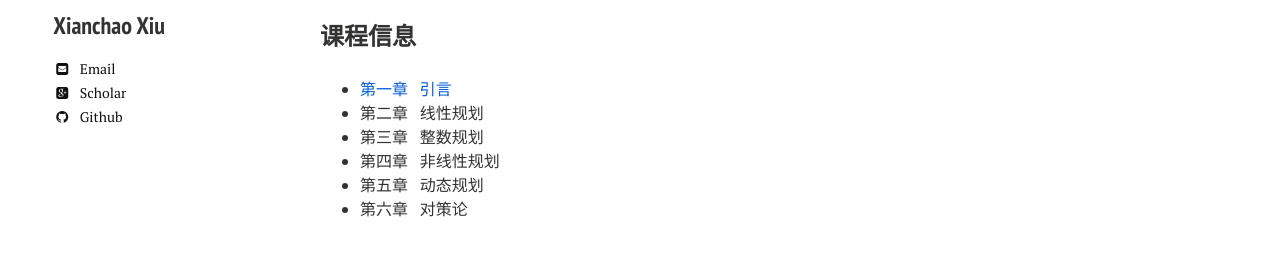
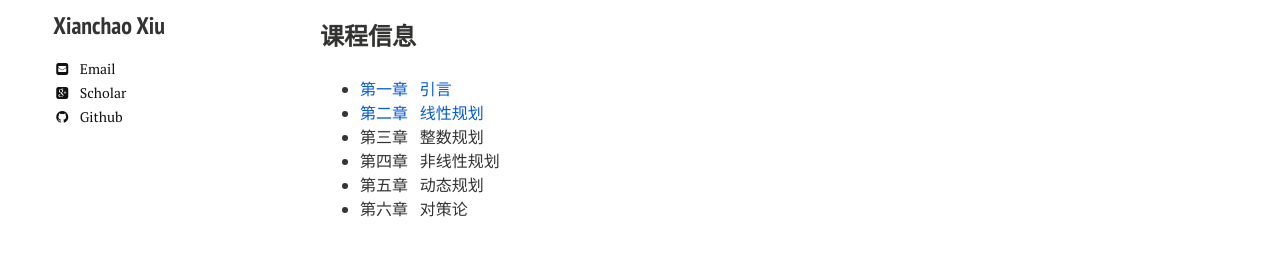
Before and after one commit to xianchaoxiu/xianchaoxiu.github.io, a Jekyll site: the page built from chinese/OR/index.md, in a window 1280 px wide. Shown: the part 224-480 px from the top of the page. Built offline with Jekyll 4.4.1, drawn with Linux system fonts in a browser that asks for light colours; nearby versions of some CDN libraries.

Commit message:
Update index.md

```diff
--- a/chinese/OR/index.md
+++ b/chinese/OR/index.md
@@ -11,7 +11,7 @@ share: false
 
 ### 课程信息
 * <a href="../OR/引言.pdf" class="textlink" target="_blank">  第一章 &nbsp;  引言<br>
-*  第二章 &nbsp;  线性规划<br>
+* <a href="../OR/线性规划.pdf" class="textlink" target="_blank">  第二章 &nbsp;  线性规划<br>
 *  第三章 &nbsp;  整数规划<br>
 *  第四章 &nbsp;  非线性规划<br>
 *  第五章 &nbsp;  动态规划<br>
```
